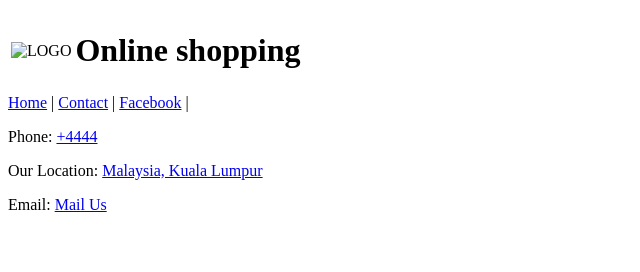
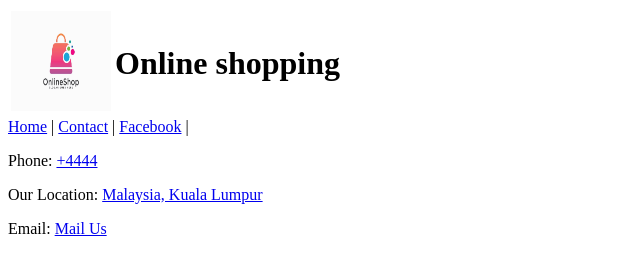
Before and after one commit to rahman-tr53/Shop, a plain HTML site: page contact.html in a window 1280 px wide. Shown: the whole page, without its empty margins (0-640 px from the left). Drawn offline with Linux system fonts and the light colour scheme.

Commit message:
Update contact.html

```diff
--- a/contact.html
+++ b/contact.html
@@ -6,7 +6,7 @@
   </head>
   <body>
     <table>
-      <td><img src="Image/logo.jpg" alt="LOGO" height="100" width="100"></td>
+      <td><img src="Images/logo.jpg" alt="LOGO" height="100" width="100"></td>
       <td><h1>Online shopping</h1></td>
     </table>
     <nav>
```
